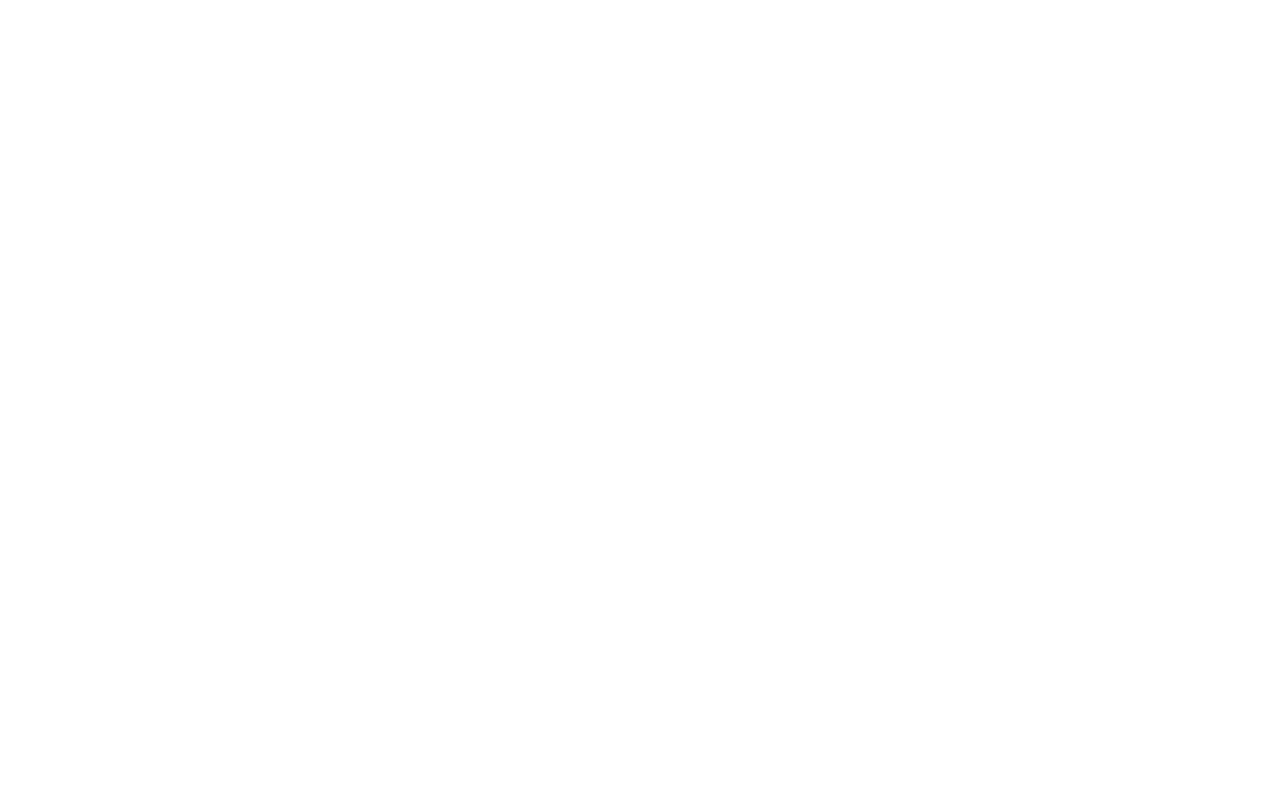
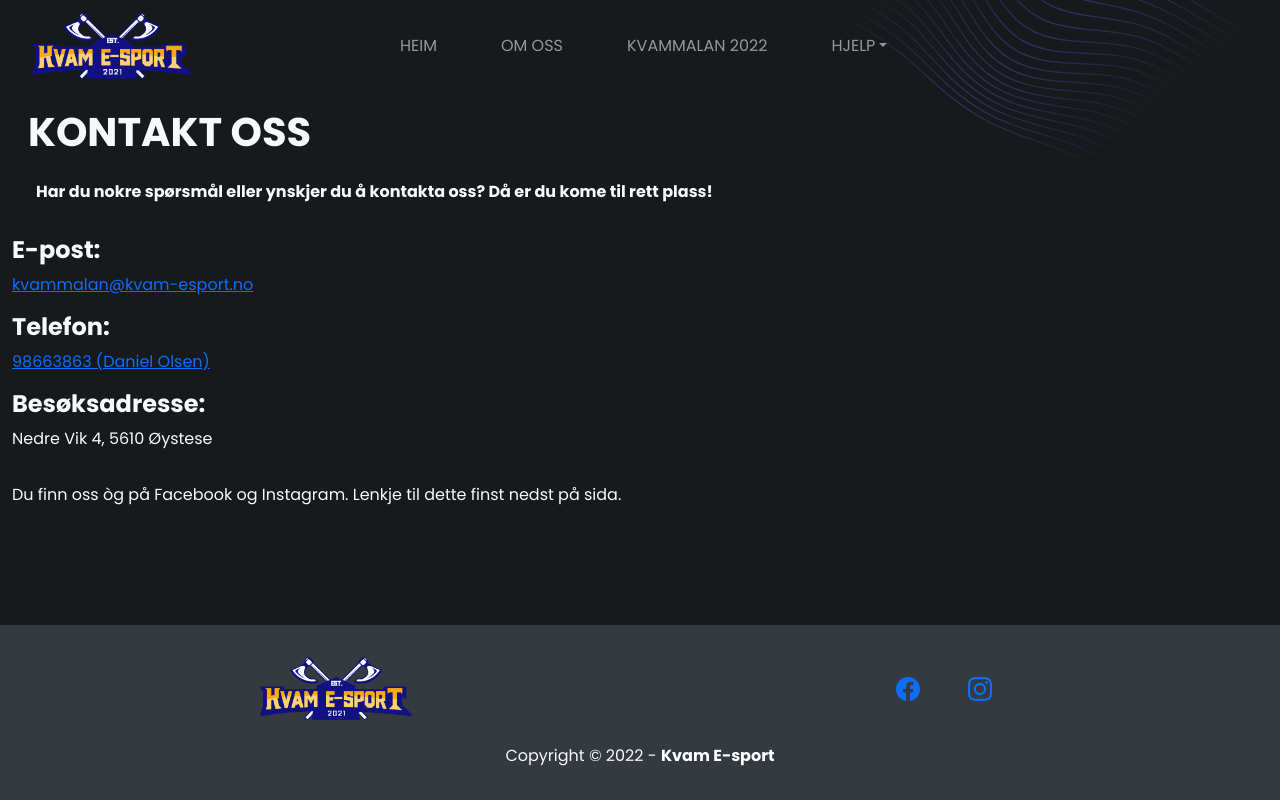
Before and after one commit to danielols3n/kvammalan, a React (Create React App) app: page /kontakt-oss in a window 1280 px wide. Before the commit this address had no page. Built offline with nearby package versions, Linux system fonts and the light colour scheme.

Commit message:
Completed ContactUs and made a page for FAQs

```diff
--- a/src/App.js
+++ b/src/App.js
@@ -12,6 +12,8 @@
 import Registrations from './pages/Registrations';
 import DisplayRegistration from './pages/DisplayRegistration';
 import Privacy from './pages/Privacy';
+import FAQ from './pages/FAQ';
+import ContactUs from './pages/ContactUs';
 
 function App() {
   return (
@@ -29,6 +31,8 @@
           <Route path="/pameldingar" element={<Registrations />} />
           <Route path="/pameldingar/:id" element={<DisplayRegistration />} />
           <Route path="/personvern-og-vilkar" element={<Privacy />} />
+          <Route path="/kontakt-oss" element={<ContactUs />} />
+          <Route path="/faq" element={<FAQ />} />
         </Routes>
       </Router>
     </>
--- a/src/components/navbar/Navbar.js
+++ b/src/components/navbar/Navbar.js
@@ -27,7 +27,7 @@
                     <Nav.Link className="mx-4" href='/kvammalan'>KVAMMALAN 2022</Nav.Link>
                     <NavDropdown className="mx-4" title='HJELP' menuVariant='dark'>
                         <NavDropdown.Item href='/faq'>OFTE STILTE SPØRSMÅL</NavDropdown.Item>
-                        <NavDropdown.Item href='/kontakt'>KONTAKT OSS</NavDropdown.Item>
+                        <NavDropdown.Item href='/kontakt-oss'>KONTAKT OSS</NavDropdown.Item>
                     </NavDropdown>
                 </Nav>
             </Navbar.Collapse>
--- /dev/null
+++ b/src/css/ContactUs.css
@@ -0,0 +1,7 @@
+.contactus {
+    background-color: #171a1c;
+    background-image: url('../img/home.svg');
+    background-repeat: no-repeat;
+    background-size: contain;
+    height: 100vh;
+}
--- /dev/null
+++ b/src/css/FAQ.css
@@ -0,0 +1,7 @@
+.faq {
+    background-color: #171a1c;
+    background-image: url('../img/home.svg');
+    background-repeat: no-repeat;
+    background-size: contain;
+    height: 100vh;
+}
--- /dev/null
+++ b/src/pages/ContactUs.js
@@ -0,0 +1,28 @@
+import React from 'react'
+import { Container } from 'react-bootstrap'
+import NavbarComponent from '../components/navbar/Navbar'
+import Footer from '../components/footer/Footer'
+import '../css/ContactUs.css'
+
+function ContactUs() {
+  return (
+    <Container fluid className="contactus d-flex flex-column p-0 m-0">
+      <NavbarComponent data={{ background: 'transparent' }} />
+        <Container fluid className="h-100 d-flex flex-column ">
+          <h1 className="fw-bolder text-light mt-3 mx-3">KONTAKT OSS</h1>
+          <p className="mt-3 mx-4 w-75 text-light fw-bold">
+            Har du nokre spørsmål eller ynskjer du å kontakta oss? Då er du kome til rett plass!
+          </p>
+          <h4 className="text-light fw-bold mt-3">E-post:</h4><a className="text-primary" href="mailto:kvammalan@kvam-esport.no">kvammalan@kvam-esport.no</a>
+          <h4 className="text-light fw-bold mt-3">Telefon:</h4><a className="text-primary" href="tel:98663863">98663863 (Daniel Olsen)</a>
+          <h4 className="text-light fw-bold mt-3">Besøksadresse:</h4><p className="text-light">Nedre Vik 4, 5610 Øystese</p>
+          <p className="mt-3 text-light">
+            Du finn oss òg på Facebook og Instagram. Lenkje til dette finst nedst på sida.
+          </p>
+        </Container>
+      <Footer />
+    </Container>
+  )
+}
+
+export default ContactUs
--- /dev/null
+++ b/src/pages/FAQ.js
@@ -0,0 +1,19 @@
+import React from 'react'
+import { Container } from 'react-bootstrap'
+import NavbarComponent from '../components/navbar/Navbar'
+import Footer from '../components/footer/Footer'
+import '../css/FAQ.css'
+
+function FAQ() {
+  return (
+    <Container fluid className="faq d-flex flex-column p-0 m-0">
+      <NavbarComponent data={{ background: 'transparent' }} />
+        <Container fluid className="h-100 d-flex flex-column align-items-center justify-content-center">
+          <h1 className="text-light fw-bold">MEIR INFORMASJON KJEM SNART..</h1>
+        </Container>
+      <Footer />
+    </Container>
+  )
+}
+
+export default FAQ
--- a/src/pages/Home.js
+++ b/src/pages/Home.js
@@ -42,8 +42,8 @@
           <Container className="d-flex flex-column m-0 p-0" fluid>
             <h1 className="fw-bolder display-5 mt-5 align-self-center mb-5">INFORMASJON</h1>
             <Container fluid className="d-flex m-0 p-0 mb-5">
-              <Row className="w-100 d-flex justify-content-center m-auto p-0">
-                <Card className="col-lg-3 my-3" bg='dark'>
+              <Row lg={4} md={3} sm={1} xs={1} className="w-100 d-flex justify-content-center m-auto p-0">
+                <Card className="mx-2 my-3" bg='dark'>
                   <Card.Header className="d-flex justify-content-center">
                     <IoMdTime size='2.5rem' />
                   </Card.Header>
@@ -57,7 +57,7 @@
                     </div>
                   </Card.Body>
                 </Card>
-                <Card bg='dark' className="col-lg-3 my-3">
+                <Card bg='dark' className="mx-2 my-3">
                   <Card.Header className="d-flex justify-content-center">
                     <MdOutlinePlace size='2.5rem' />
                   </Card.Header>
@@ -72,7 +72,7 @@
                     </small>
                   </Card.Body>
                 </Card>
-                <Card bg='dark' className="col-lg-3 my-3">
+                <Card bg='dark' className="mx-2 my-3">
                   <Card.Header className="d-flex justify-content-center">
                     <IoMdPricetag size='2.5rem' />
                   </Card.Header>
@@ -89,7 +89,7 @@
                     </ul>
                   </Card.Body>
                 </Card>
-                <Card bg='dark' className="col-lg-3 my-3">
+                <Card bg='dark' className="mx-2 my-3">
                   <Card.Header className="d-flex justify-content-center">
                     <h3 className="fw-bolder">Det vert</h3>
                   </Card.Header>
--- a/src/pages/Privacy.js
+++ b/src/pages/Privacy.js
@@ -28,14 +28,14 @@
           Kvam E-sport nyttar fylgjande tenester for å behandla data på vegne av Kvam E-sport.
         </p>
         <ul style={{ listStyle: 'none', marginLeft: 0 }}>
-          <li style={{ marginLeft: 0 }}>
+          <li>
             <h4 className="mt-3 fw-bolder">Firebase</h4>
             <p className="mt-2">
               <a href="https://firebase.google.com">Firebase</a> vert nytta til å lagra data om kvar einskild deltakar.
               Her vert namn, e-post, telefonnummer, fødselsdato og informasjon om foresatt (om oppgjeve) lagra.
             </p>
           </li>
-          <li style={{ marginLeft: 0 }}>
+          <li>
             <h4 className="mt-3 fw-bolder">Stripe</h4>
             <p className="mt-2">
               <a href="https://stripe.com">Stripe</a> vert nytta til betaling av deltakaravgift. Denne tenesta har tilgang
--- a/src/pages/Registration.js
+++ b/src/pages/Registration.js
@@ -215,7 +215,7 @@
                       }
                       <Row className="m-0 p-0 my-3">
                         <Button style={{ width: '35%' }} className="mt-5 mb-4" type='submit' variant='primary'>
-                          Meld på
+                          Gå til betaling
                         </Button>
                       </Row>
                     </Form>
```
